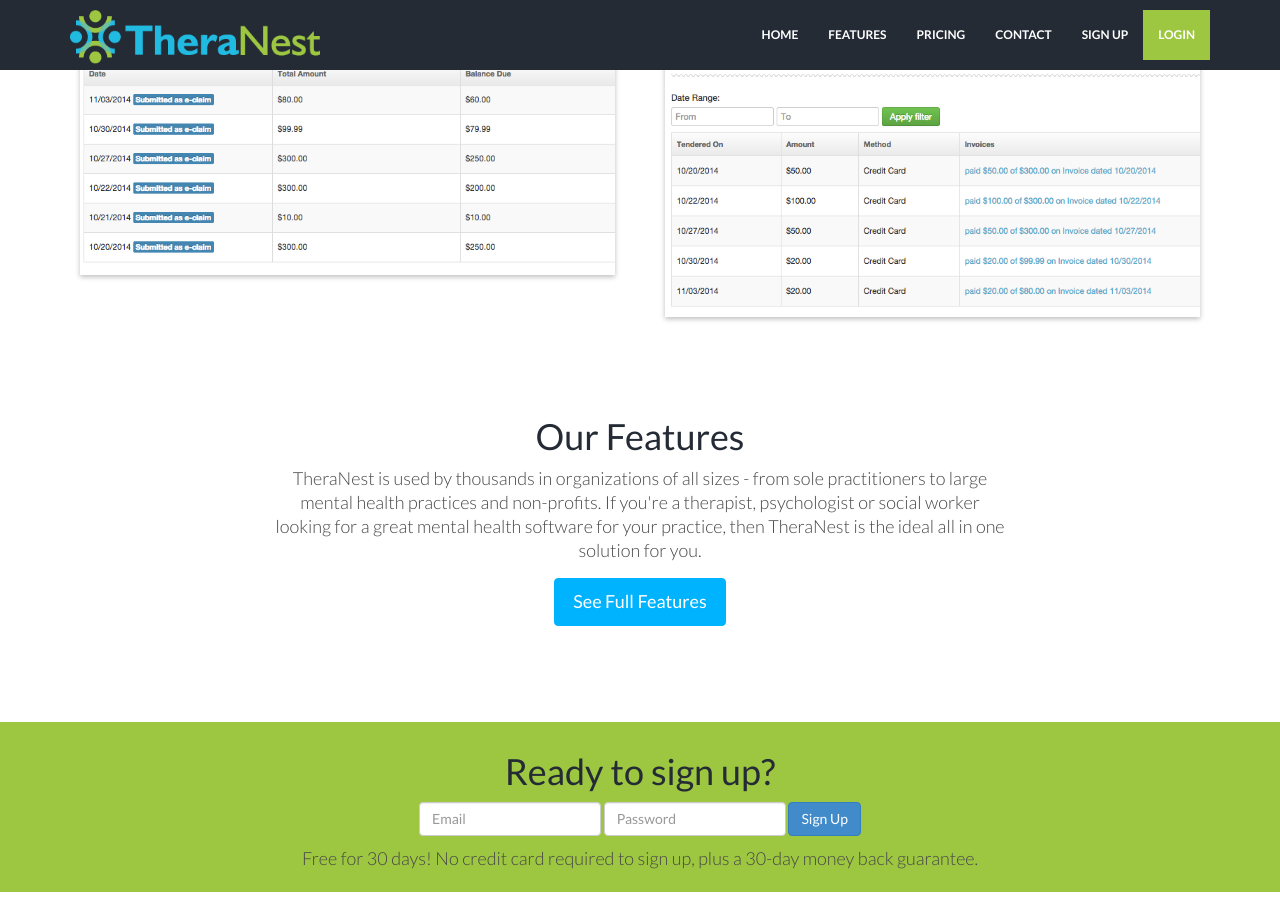
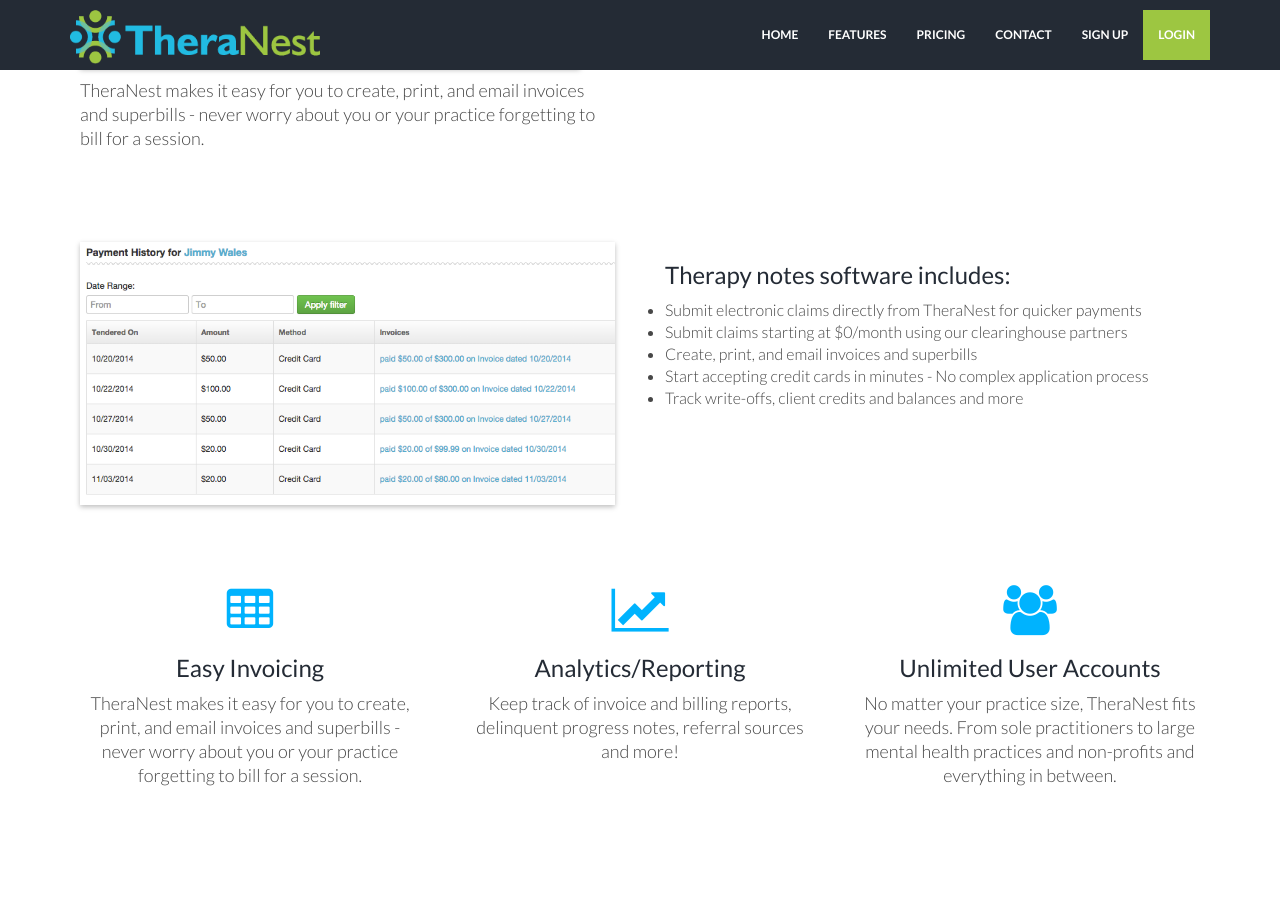
Before and after one commit to kaylacille/theranest-update, a Jekyll site: the page built from features-client-billing-management.html, in a window 1280 px wide and 900 px high, scrolled down 534 px. Built offline with Jekyll 4.4.1, drawn with Linux system fonts in a browser that asks for light colours; nearby versions of some CDN libraries.

Commit message:
client billing page

```diff
--- a/features-client-billing-management.html
+++ b/features-client-billing-management.html
@@ -7,12 +7,21 @@
 <div class="container mtb">
     <div class="row">
         <div class="col-lg-6">
+            <h2>Easy Therapy Billing, Invoicing, and Electronic Claims and EOB/ERA Import</h2>
             <img class="img-responsive" src="{{ "/assets/img/features-mental-health-software-invoice.png" | prepend: site.baseurl }}" alt="">
+            <p>TheraNest makes it easy for you to create, print, and email invoices and superbills - never worry about you or your practice forgetting to bill for a session.</p>
+        </div>
+    </div><! --/row -->
+</div><! --/container -->
+
+<div class="container mtb">
+    <div class="row">
+        <div class="col-lg-6">
+           <img class="img-responsive" src="{{ "/assets/img/features-mental-health-software-payment-history.png" | prepend: site.baseurl }}" alt="">
         </div>
         <div class="col-lg-6">
-            <h2>Easy Therapy Billing, Invoicing, and Electronic Claims and EOB/ERA Import</h2>
-            <p>TheraNest makes it easy for you to create, print, and email invoices and superbills - never worry about you or your practice forgetting to bill for a session.</p>
-            <ul>
+        <h3>Therapy notes software includes:</h3>
+             <ul>
                 <li>Submit electronic claims directly from TheraNest for quicker payments</li>
                 <li>Submit claims starting at $0/month using our clearinghouse partners </li>
                 <li>Create, print, and email invoices and superbills</li>
@@ -23,13 +32,22 @@
     </div><! --/row -->
 </div><! --/container -->
 
-<div class="container mtb">
-    <div class="row">
-        <div class="col-lg-6">
-            <img class="img-responsive" src="{{ "/assets/img/features-mental-health-software-ledger.png" | prepend: site.baseurl }}" alt="">
+<div class="container mtb centered features">
+         <div class="row">
+        <div class="col-lg-4">
+            <i class="fa fa-table"></i>
+            <h2>Easy Invoicing</h2>
+            <p>TheraNest makes it easy for you to create, print, and email invoices and superbills - never worry about you or your practice forgetting to bill for a session.</p>
         </div>
-        <div class="col-lg-6">
-            <img class="img-responsive" src="{{ "/assets/img/features-mental-health-software-payment-history.png" | prepend: site.baseurl }}" alt="">
+        <div class="col-lg-4">
+            <i class="fa fa-line-chart"></i>
+            <h2>Analytics/Reporting</h2>
+            <p>Keep track of invoice and billing reports, delinquent progress notes, referral sources and more!</p>
         </div>
-    </div><! --/row -->
-</div><! --/container -->
+        <div class="col-lg-4">
+            <i class="fa fa-users"></i>
+            <h2>Unlimited User Accounts</h2>
+            <p>No matter your practice size, TheraNest fits your needs. From sole practitioners to large mental health practices and non-profits and everything in between.</p>
+        </div>
+    </div><!-- --/row ---->
+</div>
```
